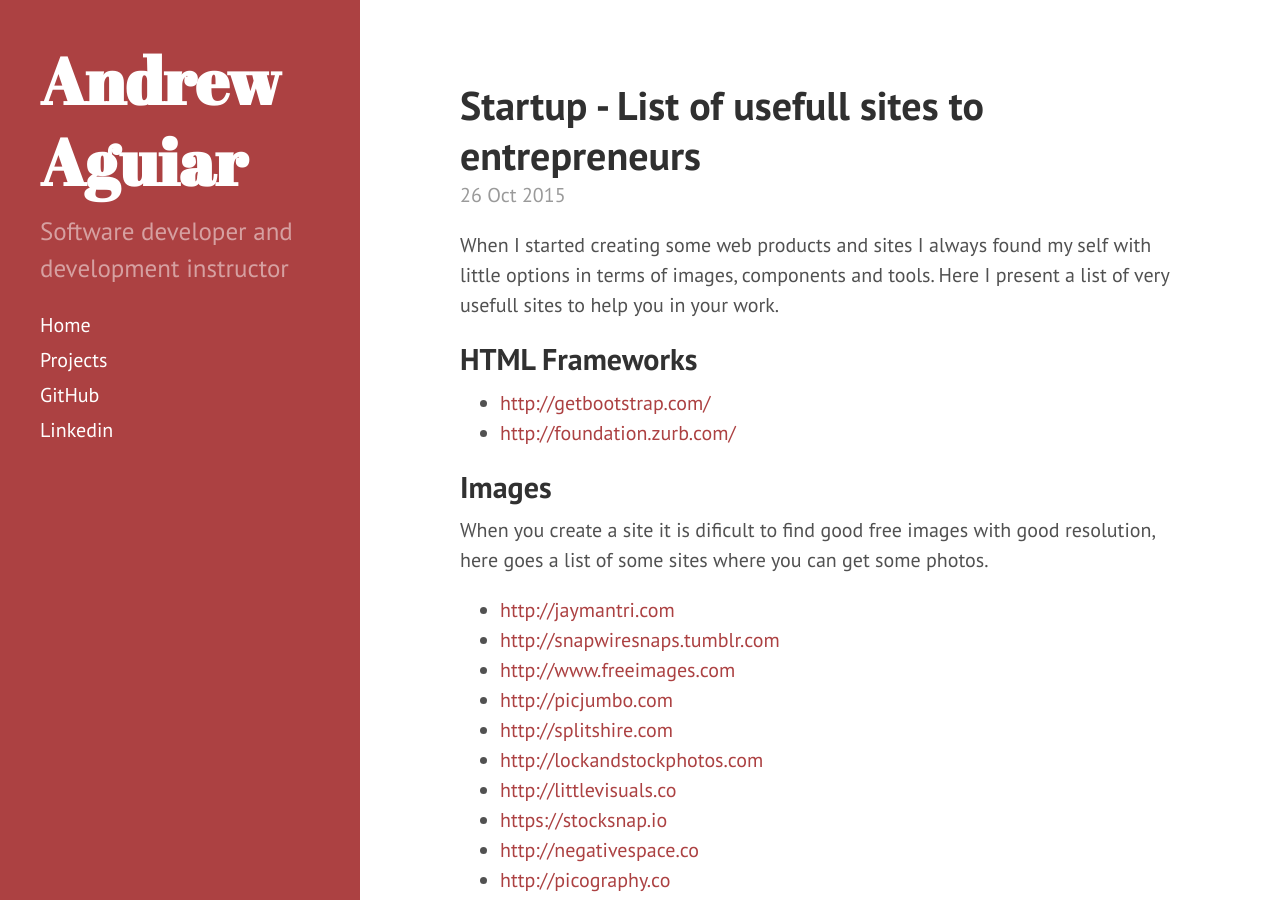
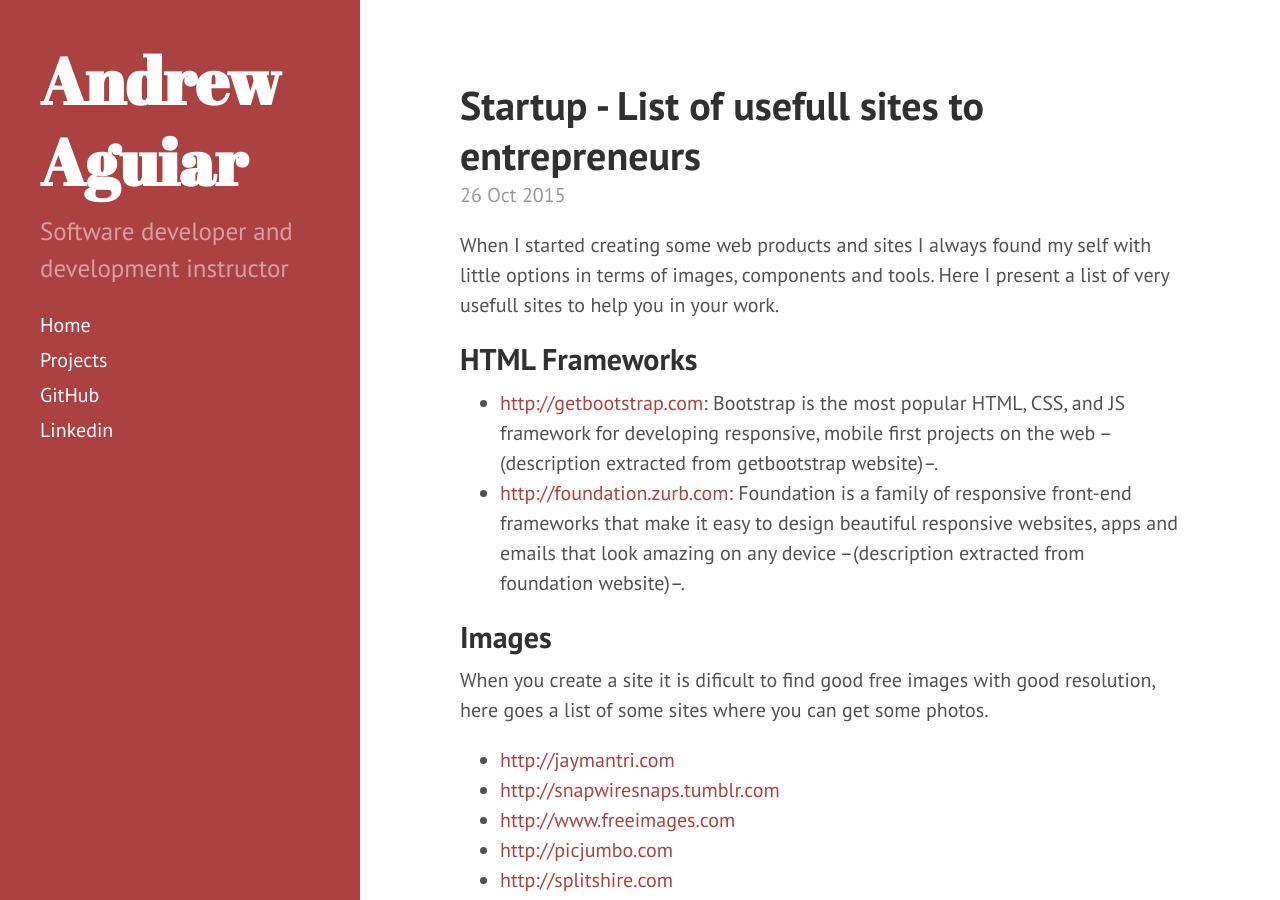
Before and after one commit to gadsc/andrewaguiar.github.io, a Jekyll site: the page built from _posts/2015-10-26-startup-list-of-usefull-sites-to-entrepreneurs.md, in a window 1280 px wide and 900 px high. Built offline with Jekyll 4.4.1, drawn with Linux system fonts in a browser that asks for light colours; Markdown is read by kramdown in place of the engine named in the settings; comment, search, counter and statistics services are not loaded.

Commit message:
Update 2015-10-26-startup-list-of-usefull-sites-to-entrepreneurs.md

```diff
--- a/_posts/2015-10-26-startup-list-of-usefull-sites-to-entrepreneurs.md
+++ b/_posts/2015-10-26-startup-list-of-usefull-sites-to-entrepreneurs.md
@@ -6,8 +6,8 @@ When I started creating some web products and sites I always found my self with
 
 ## HTML Frameworks
 
-  - [http://getbootstrap.com/](http://getbootstrap.com/)
-  - [http://foundation.zurb.com/](http://foundation.zurb.com/)
+  - [http://getbootstrap.com](http://getbootstrap.com): Bootstrap is the most popular HTML, CSS, and JS framework for developing responsive, mobile first projects on the web --(description extracted from getbootstrap website)--.
+  - [http://foundation.zurb.com](http://foundation.zurb.com): Foundation is a family of responsive front-end frameworks that make it easy to design beautiful responsive websites, apps and emails that look amazing on any device --(description extracted from foundation website)--.
 
 ## Images
 
```
